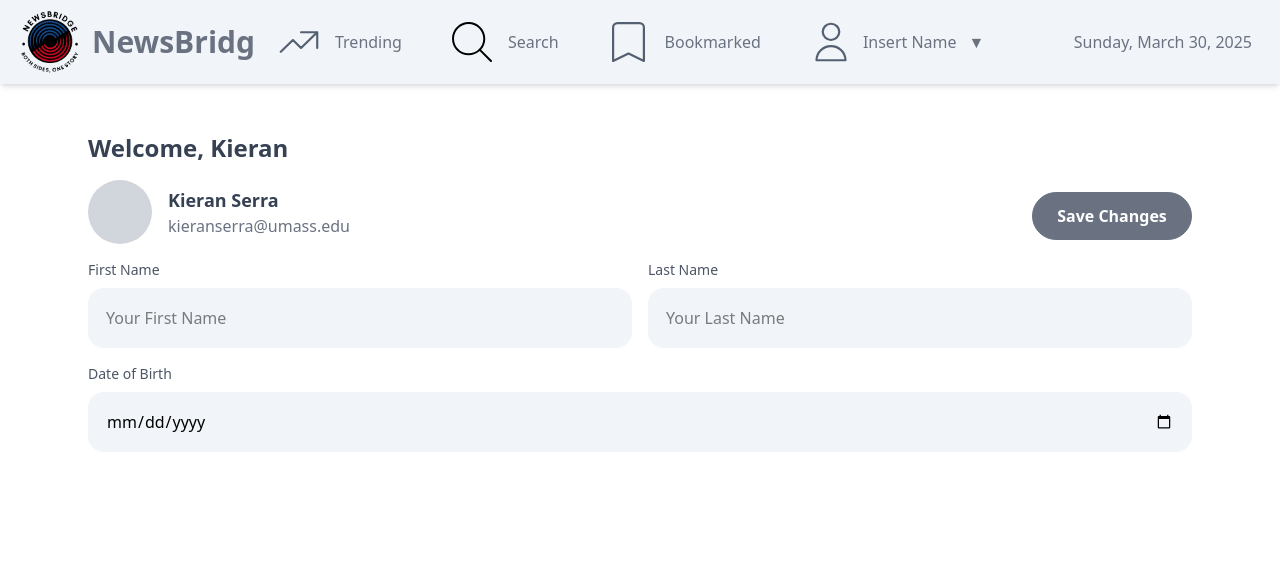
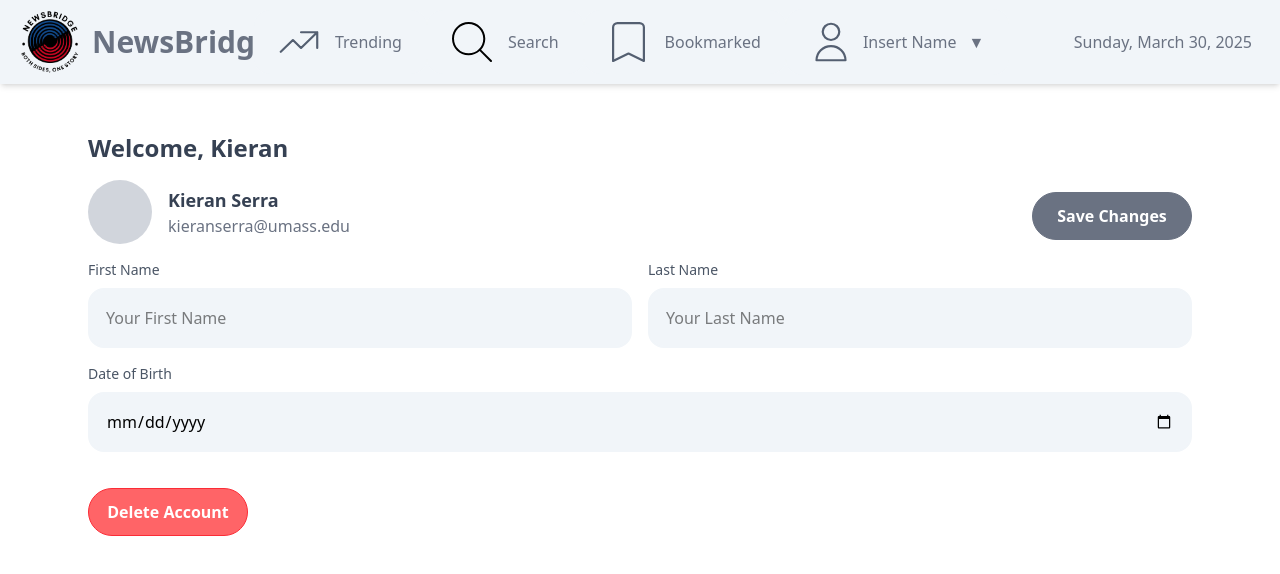
Before and after one commit to ysmazaheri/NewsBridge, a React (Vite) app in the folder frontend/newsbridge/: page /profile in a window 1280 px wide. Shown: the top 574 px of the page. Built offline with nearby package versions, Linux system fonts and the light colour scheme.

Commit message:
Added delete account button functionality

```diff
--- /dev/null
+++ b/frontend/newsbridge/src/components/DeleteAccount.tsx
@@ -0,0 +1,53 @@
+import React from "react";
+import { useNavigate } from "react-router-dom";
+import { FaQuestionCircle } from "react-icons/fa";
+import { Button } from "./FormElements";
+
+interface DeleteAccountProps {
+  onClose: () => void;
+}
+
+const DeleteAccount: React.FC<DeleteAccountProps> = ({ onClose }) => {
+  const navigate = useNavigate();
+
+  const handleDelete = () => {
+    // To be replaced with backend API call
+    console.log("Account deleted");
+    // Redirect to Sign In page
+    navigate("/sign-in");
+  };
+
+  return (
+    <div className="fixed inset-0 flex items-center justify-center z-2">
+      <div className="absolute inset-0 bg-black opacity-50"></div>
+      <div className="relative bg-white p-6 rounded-lg shadow-lg text-center">
+        <FaQuestionCircle className="w-12 h-12 mx-auto mb-4" />
+        <h2 className="text-xl mb-4 font-bold">
+          Confirm deletion. This CANNOT be undone.
+        </h2>
+        <div className="flex justify-center space-x-4">
+          <Button
+            value="Cancel"
+            width={100}
+            bgColor="bg-gray-300"
+            borderColor="border-gray-300"
+            textColor="text-black"
+            boldness="font-bold"
+            handleClick={onClose}
+          />
+          <Button
+            value="Yes"
+            width={100}
+            bgColor="bg-red-600"
+            borderColor="border-red-600"
+            textColor="text-white"
+            boldness="font-bold"
+            handleClick={handleDelete}
+          />
+        </div>
+      </div>
+    </div>
+  );
+};
+
+export default DeleteAccount;
--- a/frontend/newsbridge/src/components/LogOut.tsx
+++ b/frontend/newsbridge/src/components/LogOut.tsx
@@ -16,7 +16,7 @@ const LogOut: React.FC<LogOutProps> = ({ onClose }) => {
     };
 
     return (
-        <div className="fixed inset-0 flex items-center justify-center">
+        <div className="fixed inset-0 flex items-center justify-center z-2">
             <div className="absolute inset-0 bg-black opacity-50"></div>
             <div className="relative bg-white p-6 rounded-lg shadow-lg text-center">
                 <FaQuestionCircle className="w-12 h-12 mx-auto mb-4" />
--- a/frontend/newsbridge/src/components/NavigationBar/ProfileDropdown.tsx
+++ b/frontend/newsbridge/src/components/NavigationBar/ProfileDropdown.tsx
@@ -21,7 +21,7 @@ const ProfileDropdown = () => {
     }, []);
 
     return (
-        <div className="relative z-50" ref={dropdownRef}>
+        <div className="relative z-1" ref={dropdownRef}>
             {/* Dropdown button */}
             <button
                 onClick={toggleDropdown}
--- a/frontend/newsbridge/src/pages/Profile.tsx
+++ b/frontend/newsbridge/src/pages/Profile.tsx
@@ -1,6 +1,7 @@
 import React, { useState } from "react";
 import { TextField, Button } from "../components/FormElements";
 import { ToastContainer, toast } from "react-toastify";
+import DeleteAccount from "../components/DeleteAccount";
 
 // Mimics data we would retrieve from some API call
 const mockData = {
@@ -27,6 +28,8 @@ const ProfilePage: React.FC = () => {
     firstName: mockData.first_name,
     lastName: mockData.last_name,
   });
+
+  const [isDeleteOpen, setDeleteOpen] = useState(false);
 
   const handleInputChange = (
     event: React.ChangeEvent<HTMLInputElement>,
@@ -60,7 +63,7 @@ const ProfilePage: React.FC = () => {
   };
 
   return (
-    <div className="max-w-6xl mx-auto p-6">
+    <div className="max-w-6xl mx-auto p-6 z-50">
       {/* User Profile Section */}
       <div className="mt-6 grid grid-cols-2 gap-4">
         <div>
@@ -129,8 +132,23 @@ const ProfilePage: React.FC = () => {
             />
           </div>
         </div>
+        <div className="col-span-2 mt-5 flex justify-left">
+          <Button
+            value="Delete Account"
+            width={160}
+            cornerRadius="rounded-full"
+            boldness="font-bold"
+            height="h-12"
+            bgColor="bg-red-400"
+            borderColor="border-red-500"
+            handleClick={() => setDeleteOpen(true)}
+          />
+        </div>
       </div>
       <ToastContainer />
+      <div className="text-primary">
+        {isDeleteOpen && <DeleteAccount onClose={() => setDeleteOpen(false)} />}
+      </div>
     </div>
   );
 };
```
